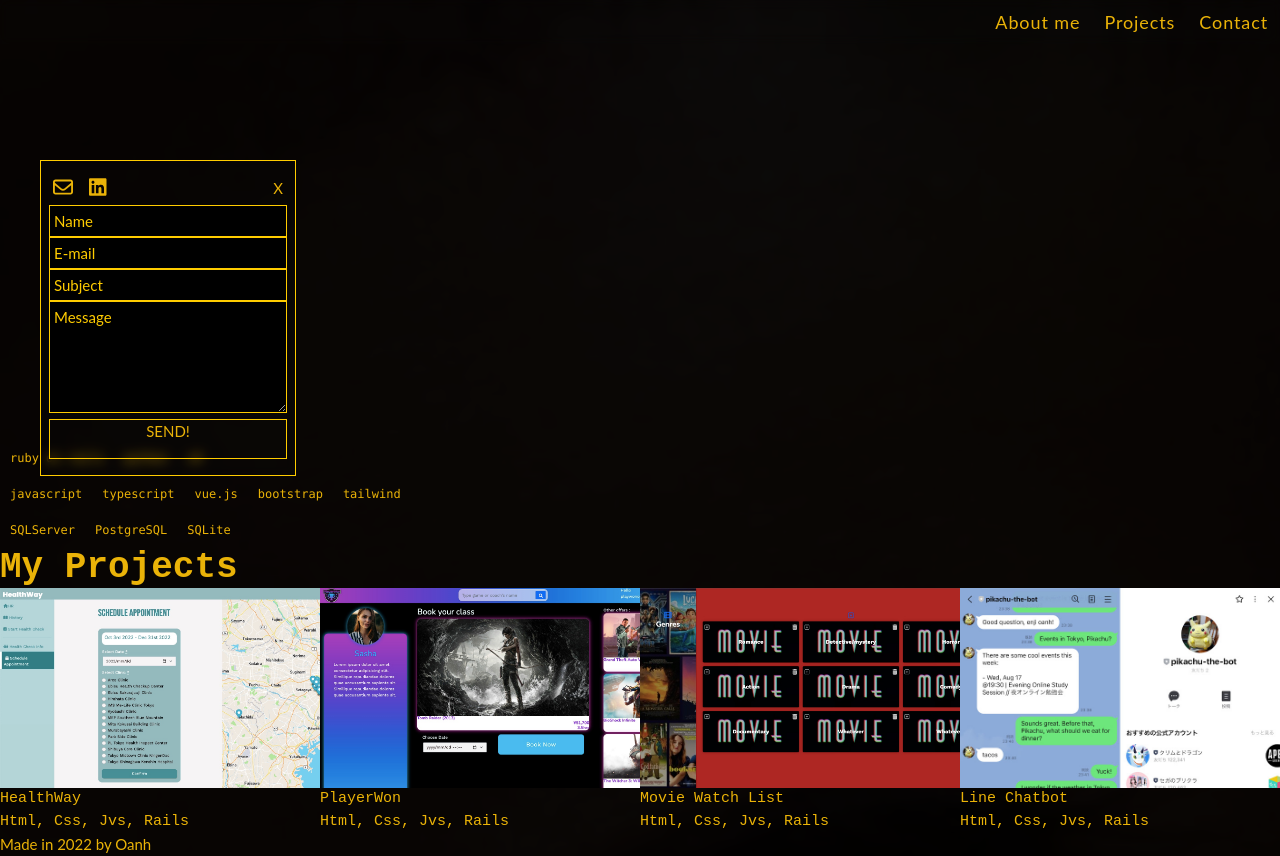
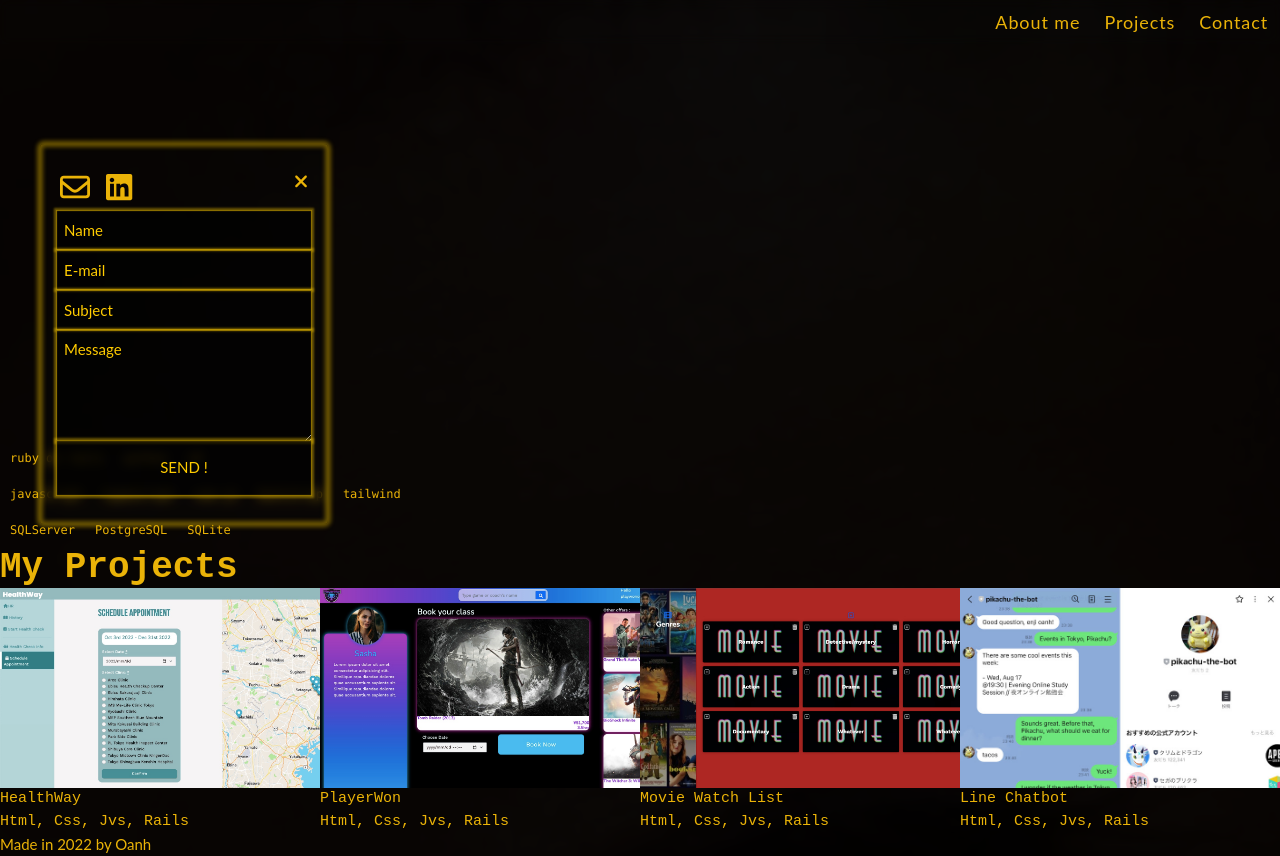
Before and after one commit to tuoanhnt95/portfolio-2023-02, a Vue app in the folder portfolio-2023-02-client/: page / in a window 1280 px wide. Both pictures are taken after a click on the button "Contact me". Built offline with nearby package versions, Linux system fonts and the light colour scheme.

Commit message:
style: style contact form

```diff
--- a/portfolio-2023-02-client/src/components/ContactForm.vue
+++ b/portfolio-2023-02-client/src/components/ContactForm.vue
@@ -1,21 +1,21 @@
 <template>
   <!-- <div class="bg-neutral-50 bg-opacity-80 fixed z-10 top-40 left-10 border border-indigo-500 p-2"> -->
-  <div class="fixed w-64 m-auto top-40 z-10 left-10 bg-transparent-top-layer border-yellow border-blur">
+  <div class="fixed z-10 top-36 left-10 w-72 px-2 py-3 bg-transparent-top-layer border-blur rounded">
     <div class="flex justify-center px-2 py-4">
       <div>
-        <h1 class="flex space-x-4 mb-2 ml-1 text-xl font-bold text-center">
+        <div class="flex space-x-4 mb-2 ml-1 text-3xl font-bold text-center">
           <font-awesome-icon icon="fa-regular fa-envelope" />
           <font-awesome-icon icon="fa-brands fa-linkedin" />
-        </h1>
+        </div>
         <div class="w-full">
           <form v-if="inputIsShown" action="#">
-            <input v-model="name" type="text" id="name" name="name" placeholder="Name" class="w-full h-8 p-1 border-yellow">
-            <input v-model="email" type="email" id="email" name="email" placeholder="E-mail" class="w-full h-8 p-1 border-yellow">
-            <input v-model="subject" type="text" id="subject" name="subject" placeholder="Subject" class="w-full h-8 p-1 border-yellow">
-            <textarea v-model="message" id="message" name="message" placeholder="Message" class="w-full h-28 p-1 border-yellow">
+            <input v-model="name" type="text" id="name" name="name" placeholder="Name" class="box-input">
+            <input v-model="email" type="email" id="email" name="email" placeholder="E-mail" class="box-input">
+            <input v-model="subject" type="text" id="subject" name="subject" placeholder="Subject" class="box-input">
+            <textarea v-model="message" id="message" name="message" placeholder="Message" class="box-input">
             </textarea>
-            <div class="w-full h-10 border-yellow" @click="submitContact">
-              <p class="text-center">SEND!</p>
+            <div id="btn-send" class="flex items-stretch justify-center box-input -mt-2 cursor-pointer" @click="submitContact">
+              <p class="self-center">SEND !</p>
             </div>
           </form>
           <div v-if="successSubmit">
@@ -25,7 +25,9 @@
             <p>I am sorry, the email did not go through. Please email me: tuoanhnt95@gmail.com</p>
           </div>
         </div>
-        <div class="absolute top-0 right-1" @click="$emit('toggleForm')">X</div>
+        <div class="absolute top-0 right-1 cursor-pointer" @click="$emit('toggleForm')">
+          <font-awesome-icon icon="fa-solid fa-xmark fa-2xl" size="lg"/>
+        </div>
       </div>
     </div>
   </div>
@@ -99,19 +101,34 @@ input, textarea {
   color: var(--primary) !important;
 }
 ::-moz-placeholder {
-  color: var(--primary);
-}
-.text-start-top {
-  /* display: flex;
-  align-items: top; */
-  border: 1px solid red;
+  color: var(--primary) !important;
 }
 
-.border-yellow {
-  border: 1px solid var(--primary);
+.box-input {
+  width: 100%;
+  height: 2.5rem;
+  padding: 0.5rem;
+  background-color: rgba(0,0,0,0.7);
+  color: var(--primary);
+  box-shadow: 0px 0px 2px 2px rgba(255,204,0,0.4),
+        inset 0px 0px 1px 1px rgba(255,204,0,0.6);
 }
 
-.align-center {
-  align-self: center;
+#message {
+  height: 7rem;
+}
+
+#btn-send {
+  height: 3.5rem;
+}
+
+.border-blur {
+  box-shadow: 0px 0px 4px 3px rgba(255,204,0,0.4),
+        inset 0px 0px 4px 3px rgba(255,204,0,0.4);
+}
+
+.bg-transparent-dark {
+  /* background-color: rgba(0,0,0,0.1); */
+  filter: drop-shadow(2px 2px 4px 4px rgba(0,204,0,1));
 }
 </style>
--- a/portfolio-2023-02-client/src/main.ts
+++ b/portfolio-2023-02-client/src/main.ts
@@ -13,9 +13,10 @@ import { FontAwesomeIcon } from '@fortawesome/vue-fontawesome'
 /* import specific icons */
 import { faEnvelope } from '@fortawesome/free-regular-svg-icons'
 import { faLinkedin, faGithub } from '@fortawesome/free-brands-svg-icons'
+import { faXmark } from '@fortawesome/free-solid-svg-icons'
 
 /* add icons to the library */
-library.add(faEnvelope, faLinkedin, faGithub)
+library.add(faEnvelope, faLinkedin, faGithub, faXmark)
 
 const app = createApp(App)
 app.component('font-awesome-icon', FontAwesomeIcon)
```
